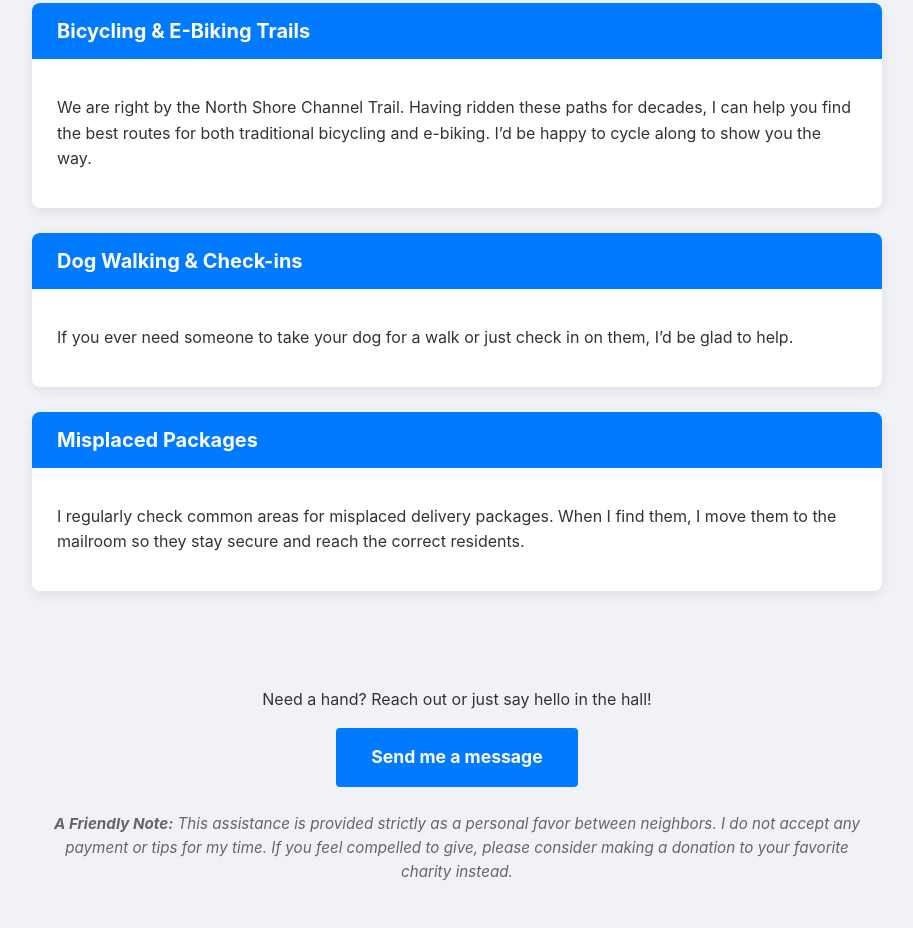
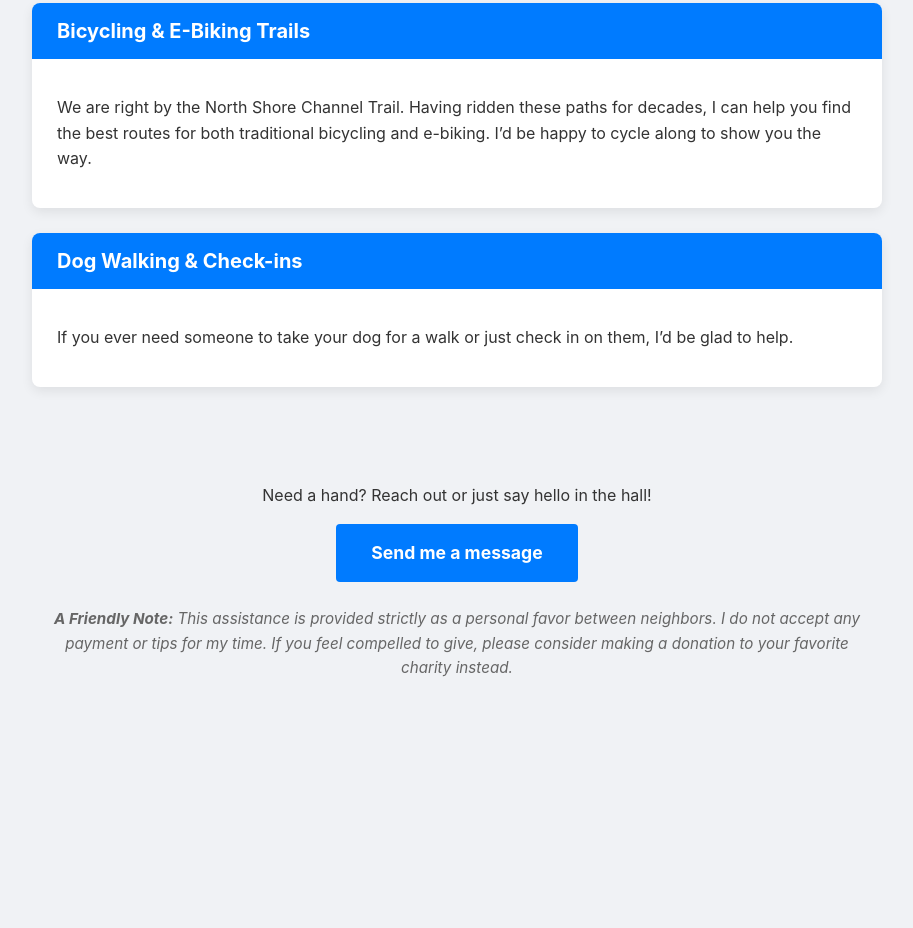
Before and after one commit to joelspitzer/neighbor, a plain HTML site: page index.html in a window 1280 px wide. Shown: the part 1164-2092 px from the top of the page, without its empty margins (183-1096 px from the left). After the commit the page ends 1924 px from the top, so only its background shows below. Drawn offline with Linux system fonts and the light colour scheme.

Commit message:
Update index.html

```diff
--- a/index.html
+++ b/index.html
@@ -191,13 +191,6 @@
         </div>
     </div>
 
-    <div class="service-box">
-        <div class="service-header"><h3>Misplaced Packages</h3></div>
-        <div class="service-body">
-            <p>I regularly check common areas for misplaced delivery packages. When I find them, I move them to the mailroom so they stay secure and reach the correct residents.</p>
-        </div>
-    </div>
-
     <div class="contact-section">
         <p>Need a hand? Reach out or just say hello in the hall!</p>
         <a href="mailto:info@joelspitzer.com" class="btn">Send me a message</a>
```
